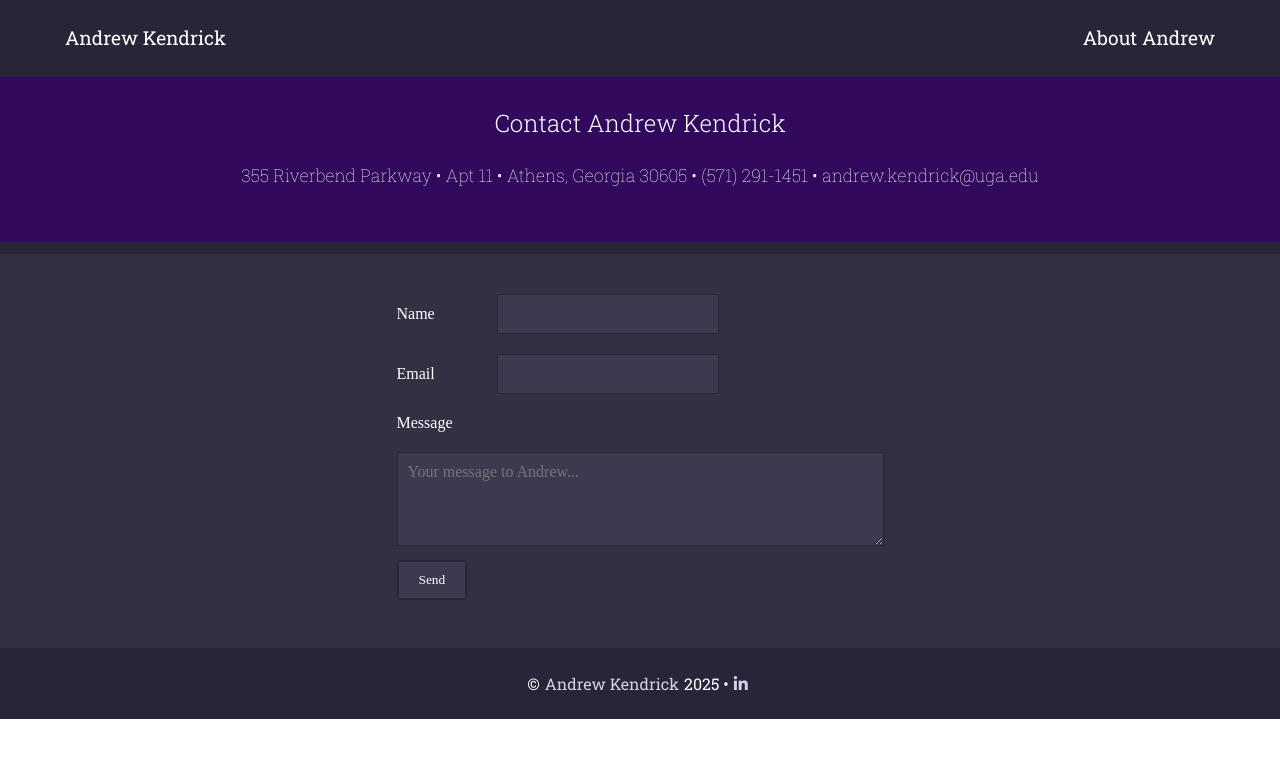
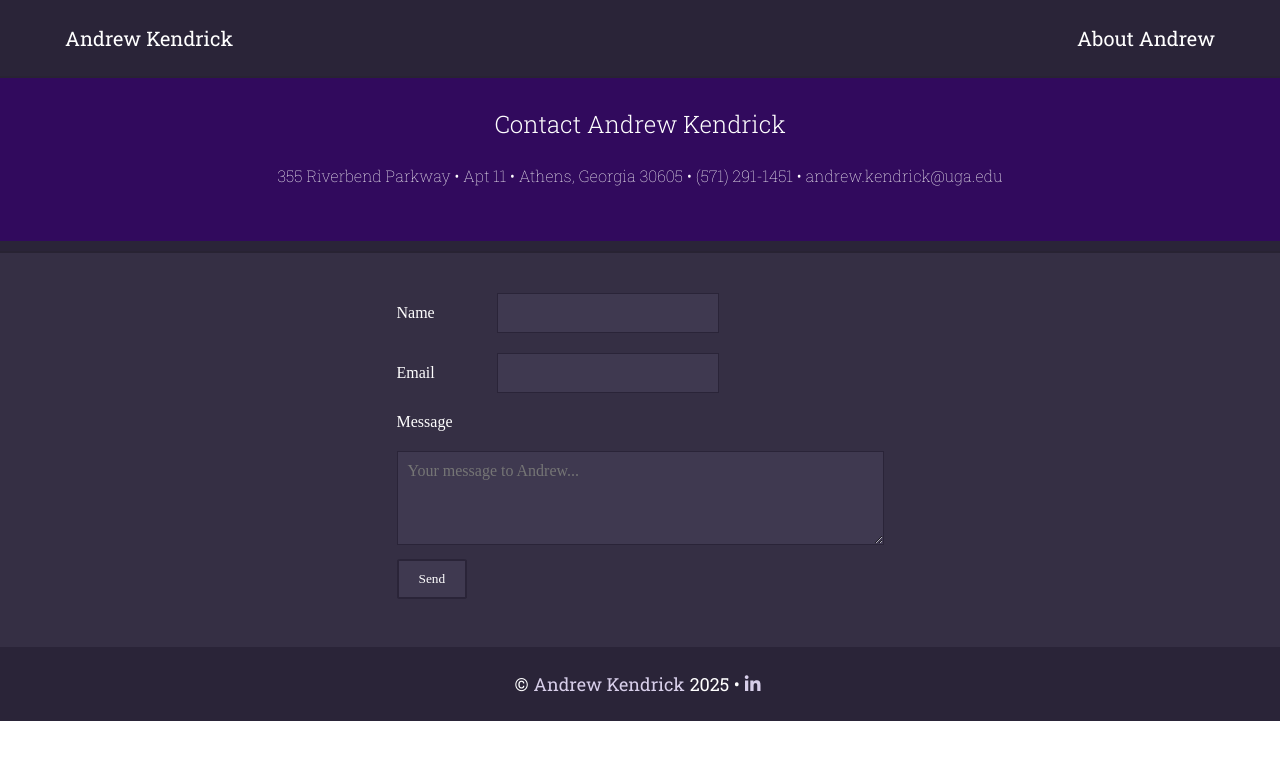
Before and after one commit to andrew-kendrick/andrew-kendrick.github.io, a plain HTML site: page contact.html in a window 1280 px wide. Drawn offline with Linux system fonts and the light colour scheme; a web font is replaced by a local one.

Commit message:
Adjustments for grading

```diff
--- a/css/style.css
+++ b/css/style.css
@@ -5,20 +5,8 @@ body {
     color: #fff;
 }
 
-a {
-    color: #d7cee9;
-    text-decoration: none;
-    transition: color 0.1s;
-}
-
-a:hover {
-    color: #635d70;
-}
-
 /* Nav Styles */
 nav {
-    font-size: 1.2em;
-    font-family: "Roboto Slab", serif;
     background-color: #2A2438;
     top: 0;
     display: flex;
@@ -40,6 +28,8 @@ nav p{
 }
 
 nav p, nav a {
+    font-size: 20px;
+    font-family: "Roboto Slab", serif;
 }
 
 nav a {
@@ -64,13 +54,18 @@ footer {
     padding: 25px 50px;
     justify-content: center;
     font-family: "Roboto Slab", serif;
+    font-size: 18px;
 }
 
 footer a {
     padding: 0 5px;
+    color: #d7cee9;
+    text-decoration: none;
+    transition: color 0.1s;
 }
 
 footer a:hover {
+    color: #635d70;
 }
 
 /* Splash Section */
@@ -132,7 +127,7 @@ section h2 {
 }
 
 /* Paragraph Styles */
-section p {
+.education {
     font-size: 1.1em;
 }
 
@@ -226,9 +221,12 @@ form input, form textarea {
     border: 1px solid #2A2438;
     color: #fff;
     margin: 10px 0px;
+    transition: background-color 0.3s;
 }
 
-form input:focus, form textarea:focus {}
+form input:focus, form textarea:focus {
+    background: #2A2438;
+}
 
 form button {
     font-family: "Mona Sans", serif;
```
